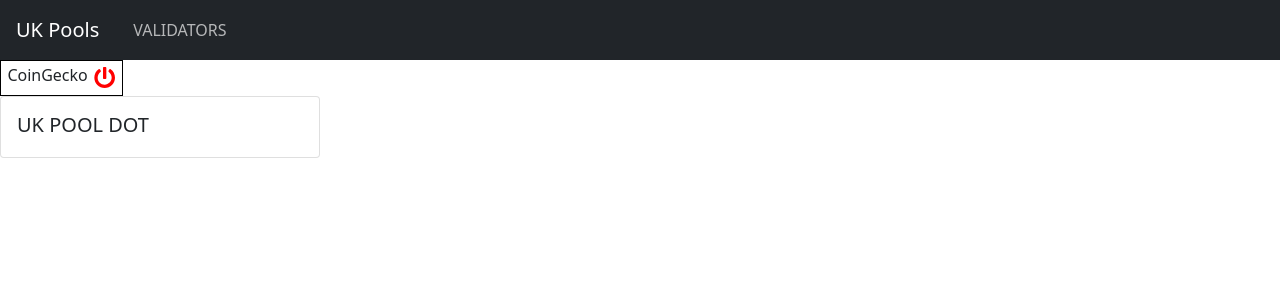
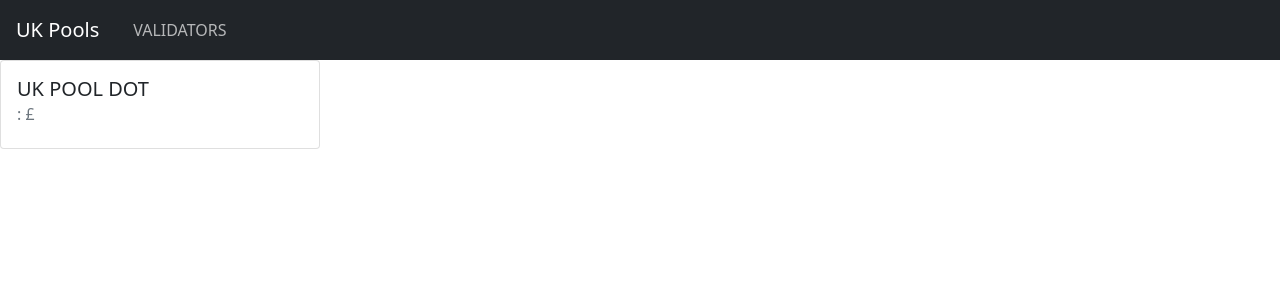
Before and after one commit to JPHumphreys/ukpools.org, a React (Create React App) app: page / in a window 1280 px wide. Shown: the top 300 px of the page. Built offline with nearby package versions, Linux system fonts and the light colour scheme; no server answers.

Commit message:
fixed the basic validator

```diff
--- a/src/components/validator.jsx
+++ b/src/components/validator.jsx
@@ -13,7 +13,7 @@ class Validator extends React.Component {
             <Card className="validator validator-polkadot">
                 <Card.Body>
                     <Card.Title>{this.props.name}</Card.Title>
-                    <Card.Subtitle className="mb-2 text-muted">{this.props.crypto}</Card.Subtitle>
+                    <Card.Subtitle className="mb-2 text-muted">{this.props.crypto} : £{this.props.price}</Card.Subtitle>
                     <Card.Text>
                         {this.props.description}
                     </Card.Text>
--- a/src/pages/validators.jsx
+++ b/src/pages/validators.jsx
@@ -29,9 +29,6 @@ class Validators extends React.Component {
     render() {
         return (
             <div>
-                <ServerStatus
-                    name="CoinGecko"
-                />
                 <Validator
                     name="UK POOL DOT"
                     crypto={this.state.polkadot.name}
```
